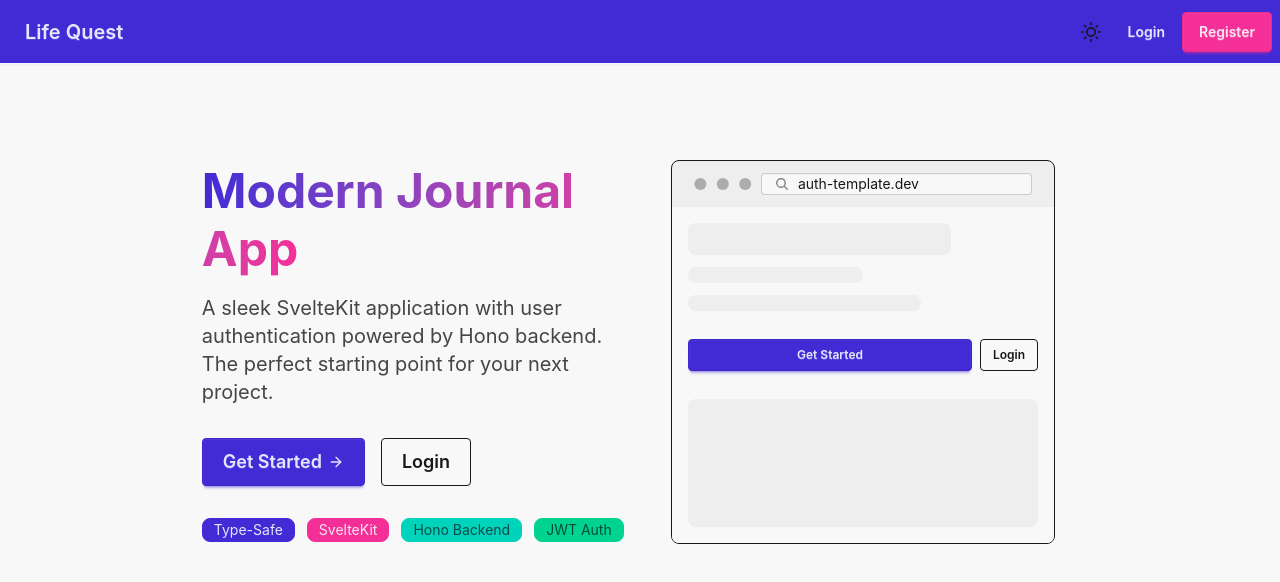
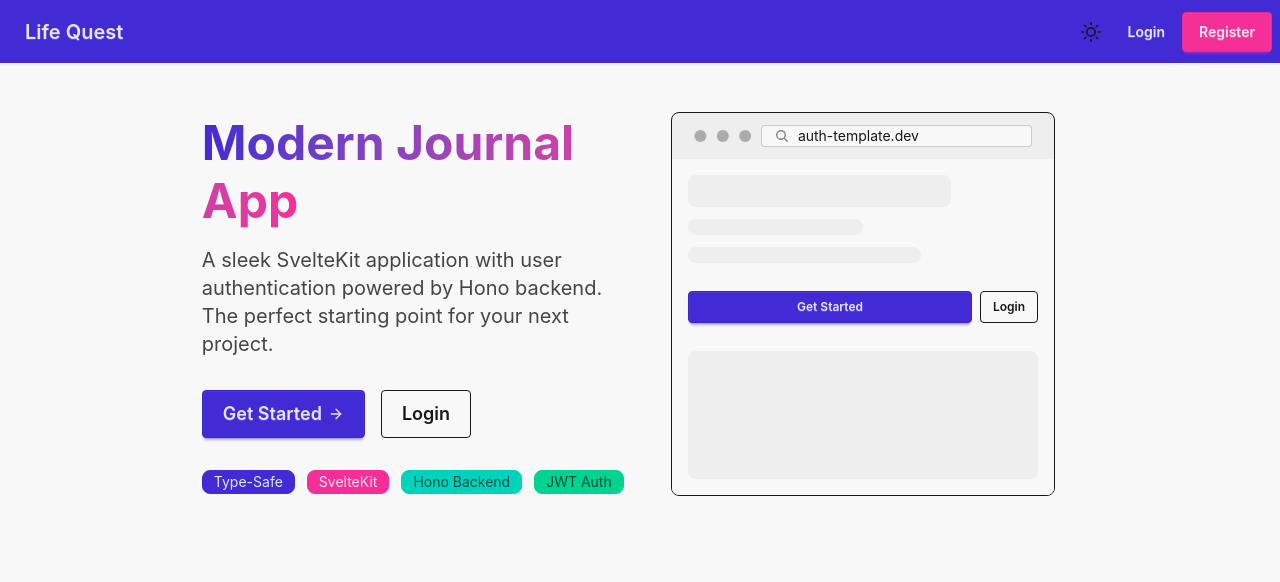
Before and after one commit to robert-crandall/journal-app, a SvelteKit app in the folder frontend/: page / in a window 1280 px wide. Shown: the top 582 px of the page. Built offline with nearby package versions, Linux system fonts and the light colour scheme; what hono would draw is missing.

Commit message:
Use page container

```diff
--- a/frontend/src/routes/+page.svelte
+++ b/frontend/src/routes/+page.svelte
@@ -1,6 +1,6 @@
 <script lang="ts">
   import { authStore, type User } from '$lib/stores/auth';
-  import Navigation from '$lib/components/Navigation.svelte';
+  import PageContainer from '$lib/components/common/PageContainer.svelte';
   import DailyFocusWidget from '$lib/components/focus/DailyFocusWidget.svelte';
   import WeatherWidget from '$lib/components/weather/WeatherWidget.svelte';
   import SimpleTodosWidget from '$lib/components/todos/SimpleTodosWidget.svelte';
@@ -26,11 +26,11 @@
 
 <div class="min-h-screen">
   <!-- Main content -->
-  <main class="mx-auto w-full max-w-7xl px-3 sm:px-4">
-    <div class="flex flex-1 flex-col items-center justify-center py-12 sm:py-20">
+  <PageContainer>
+    <div class="flex flex-1 flex-col items-center justify-center">
       {#if user}
         <!-- Logged-in View -->
-        <section class="flex w-full max-w-full flex-col items-center sm:max-w-2xl">
+        <section class="flex w-full flex-col items-center">
           <div class="hero-content mb-6 text-center sm:mb-8">
             <div>
               <h1 class="text-primary mb-2 text-3xl font-bold sm:mb-3 sm:text-4xl">
@@ -41,7 +41,7 @@
           </div>
 
           <div class="card bg-base-100 w-full shadow-xl">
-            <div class="card-body p-3 sm:p-6">
+            <div class="card-body sm:p-6">
               <!-- Widgets Container -->
               <div class="space-y-4 sm:space-y-6">
                 <!-- AI Task Generation Widget -->
@@ -149,5 +149,5 @@
         </section>
       {/if}
     </div>
-  </main>
+  </PageContainer>
 </div>
```
